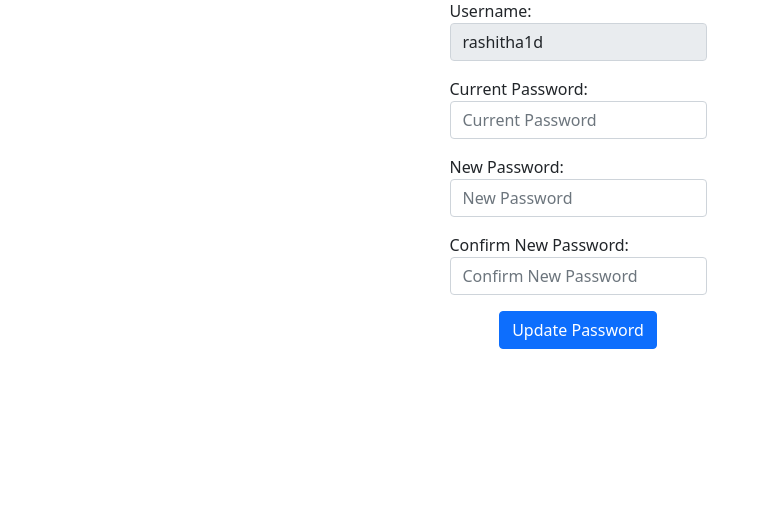
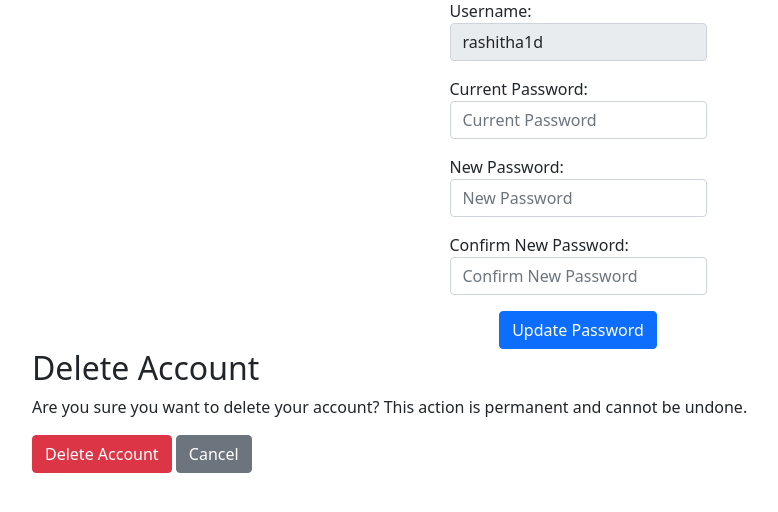
Before and after one commit to konarkm68/aio-productivity, a Flask app: page /profile in a window 1280 px wide. Shown: the part 125-637 px from the top of the page, without its empty margins (62-840 px from the left). Run offline with Flask 3, Linux system fonts and the light colour scheme; a user stored in the database is signed in; some libraries are stand-ins or nearby versions.

Commit message:
del_user feature

```diff
--- a/app.py
+++ b/app.py
@@ -139,6 +139,7 @@ def login():
 
 
 @app.route("/logout")
+@login_required
 def logout():
     """Log user out"""
 
@@ -150,6 +151,7 @@ def logout():
 
 
 @app.route('/tasks', methods=["GET"])
+@login_required
 def tasks():
     if ("user_id" not in session.keys()):
         return redirect(url_for("login"))
@@ -159,9 +161,10 @@ def tasks():
     return render_template("tasks.html", tasks=tasks, tasks_status_counter=count_tasks_group_by_status())
 
 @app.route('/add_task', methods=['POST'])
+@login_required
 def add_task():
     task = request.form.get("task")
-    category = request.form.get("category") or "uncategorized"
+    #category = request.form.get("category") or "uncategorized"
     status = request.form.get("status") or "not started"
 
     db.execute("INSERT INTO tasks (task, status, user_id) VALUES (?, ?, ?)", task, status, session["user_id"])
@@ -169,6 +172,7 @@ def add_task():
     return redirect(url_for('tasks'))
 
 @app.route('/del_task', methods=["POST"])
+@login_required
 def del_task():
     ic(request.form.get("task_id"))
     db.execute("DELETE from tasks WHERE id = ? AND user_id = ?", request.form.get("task_id"), session["user_id"])
@@ -176,6 +180,7 @@ def del_task():
     return redirect(url_for('tasks'))
 
 @app.route('/edit_task/<int:task_id>', methods=['GET'])
+@login_required
 def edit_task_route(task_id):
     task = db.execute("SELECT * FROM tasks WHERE id = ? AND user_id = ?", task_id, session["user_id"])
     if not task:
@@ -183,6 +188,7 @@ def edit_task_route(task_id):
     return render_template("edit_task.html", task=task[0])
 
 @app.route('/update_task/<int:task_id>', methods=['POST'])
+@login_required
 def update_task_route(task_id):
     new_task = request.form.get('task')
     new_status = request.form.get('status')
@@ -191,12 +197,12 @@ def update_task_route(task_id):
     return redirect(url_for('tasks'))
 
 @app.route('/pomodoro')
+@login_required
 def pomodoro():
-    if ("user_id" not in session.keys()):
-        return redirect(url_for("login"))
     return render_template('pomodoro.html')
 
 @app.route('/notes', methods=["GET"])
+@login_required
 def notes():
     if ("user_id" not in session.keys()):
         return redirect(url_for("login"))
@@ -205,6 +211,7 @@ def notes():
 
     return render_template('notes.html', notes=notes)
 @app.route('/add_note', methods=["POST"])
+@login_required
 def add_note():
     note = request.form.get("note")
 
@@ -220,12 +227,14 @@ def add_note():
 
 
 @app.route('/del_note', methods=["POST"])
+@login_required
 def del_note():
     db.execute("DELETE from notes WHERE id = ? AND user_id = ?", request.form.get("note_id"), session["user_id"])
 
     return redirect(url_for('notes'))
 
 @app.route('/edit_note/<int:note_id>', methods=['GET'])
+@login_required
 def edit_note_route(note_id):
     note = db.execute("SELECT * FROM notes WHERE id = ? AND user_id = ?", note_id, session["user_id"])
     if not note:
@@ -233,11 +242,32 @@ def edit_note_route(note_id):
     return render_template("edit_note.html", note=note[0])
 
 @app.route('/update_note/<int:note_id>', methods=['POST'])
+@login_required
 def update_note_route(note_id):
     new_note = request.form.get('note')
     db.execute("UPDATE notes SET note = ? WHERE id = ? AND user_id = ?", new_note, note_id, session["user_id"])
     flash("Note updated successfully!")
     return redirect(url_for('notes'))
+
+
+@app.route('/del_user', methods=["POST"])
+@login_required
+def del_user():
+    if request.method == "POST":
+        user_id = db.execute("""
+SELECT id FROM users
+WHERE id=?
+;""", session.get("user_id"))[0]["id"]
+
+        session.clear()
+
+        db.execute(f"""
+DELETE FROM users
+WHERE id={user_id}
+;""")
+
+    return redirect("/")
+
 
 @app.route("/profile", methods=["GET", "POST"])
 @login_required
--- a/templates/profile.html
+++ b/templates/profile.html
@@ -24,5 +24,15 @@
       </div>
       <button class="btn btn-primary" type="submit">Update Password</button>
     </form>
+
+    <div class="delete-account">
+      <h2>Delete Account</h2>
+      <p>Are you sure you want to delete your account? This action is permanent and cannot be undone.</p>
+      <form action="/del_user" method="post">
+        <button type="submit" class="btn btn-danger">Delete Account</button>
+        <a href="/" class="btn btn-secondary">Cancel</a>
+      </form>
+    </div>
+
   </div>
 {% endblock %}
```
Also changed, not shown: aio-p.db.
